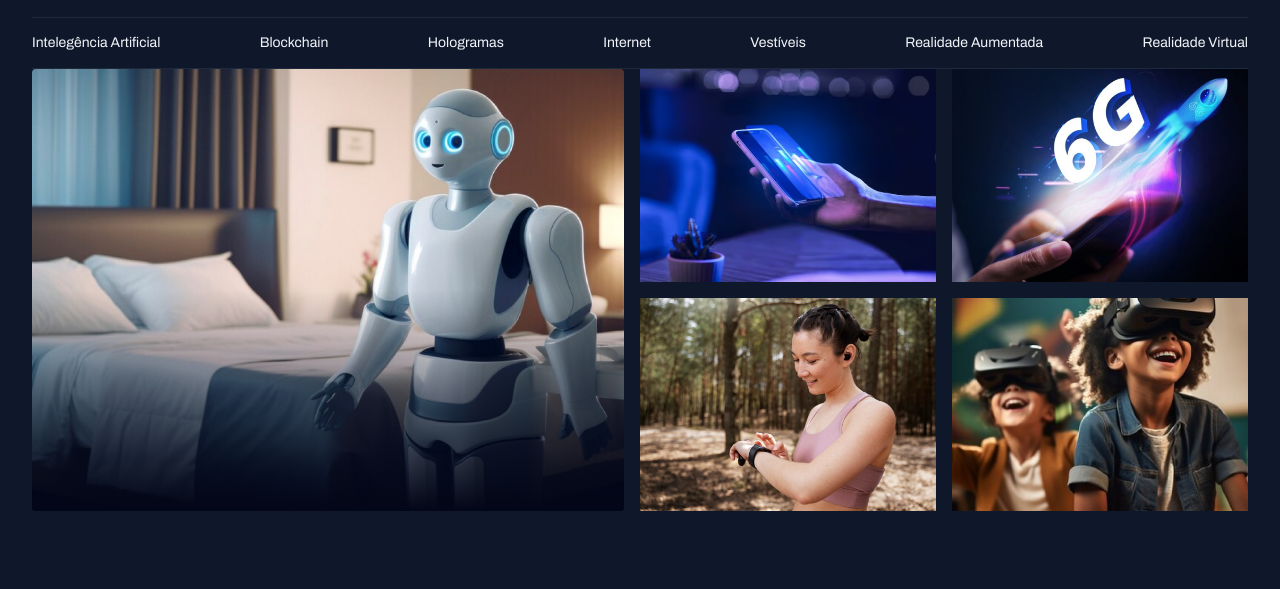
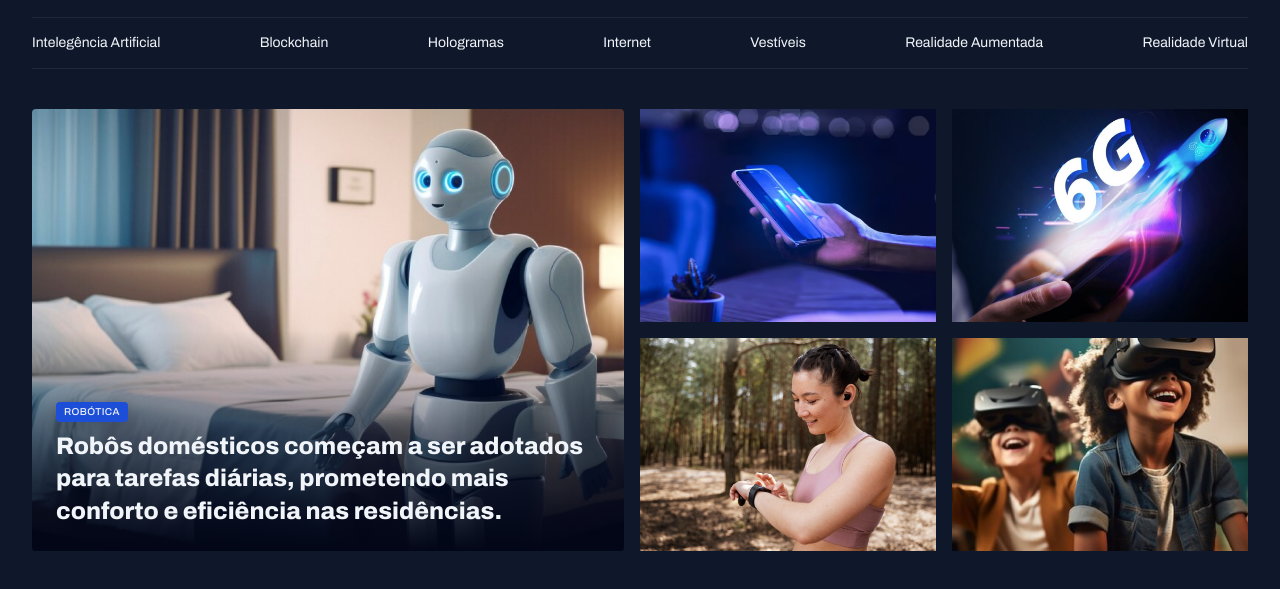
Before and after one commit to LucasFTomazela/portal-noticias, a plain HTML site: page index.html in a window 1280 px wide. Shown: the part 55-644 px from the top of the page. Drawn offline with Linux system fonts and the light colour scheme.

Commit message:
Adjusting card content

```diff
--- a/index.html
+++ b/index.html
@@ -39,9 +39,15 @@
     </header>
     <main class="grid container">
         <section id="featured" class="grid grid-flow-col gap-16">
-            <div class="card">
+            <figure class="card">
                 <img src="assets/images/Image 01.png" alt="">
-            </div>
+
+                <figcaption>
+                    <span class="content-tag">Robótica</span>
+                    <h2 class="text-2xl">
+                        Robôs domésticos começam a ser adotados para tarefas diárias, prometendo mais conforto e eficiência nas residências.
+                    </h2>
+            </figure>
             <div class="grid grid-cols-2 gap-16">
                 <div>
                     <img src="assets/images/Image 02.png" alt="">
--- a/styles/global.css
+++ b/styles/global.css
@@ -54,3 +54,20 @@ img {
     padding-inline: 32px;
     margin-inline: auto;
 }
+
+
+main {
+    margin-block: 40px;
+}
+
+.content-tag {
+    display: inline-block;
+    background-color: var(--brand-color-dark);
+    padding: 4px 8px;
+    border-radius: 4px;
+    font: 500 .625rem/1.2 var(--font-family);
+    text-transform: uppercase;
+    letter-spacing: 0.04em;
+    color: var(--text-color-primary);
+    box-shadow: 0px 4px 16px rgba(2, 6, 23, 0.25);
+}
--- a/styles/sections.css
+++ b/styles/sections.css
@@ -19,5 +19,15 @@
                 transparent 0%,
                 #020617 100%);
         }
+
+        figcaption {
+            position: absolute;
+            bottom: 0;
+            padding: 24px;
+
+            h2 {
+                margin-top: 8px;
+            }
+        }
     }
 }
--- a/styles/utility.css
+++ b/styles/utility.css
@@ -14,3 +14,19 @@
 .gap-16 {
     gap: 16px;
 }
+
+.text-2xl {
+    font: var(--h1);
+}
+
+.text-xl {
+    font: var(--h2);
+}
+
+.text-lg {
+    font: var(--h3);
+}
+
+.text-sm {
+    font: var(--text);
+}
```
